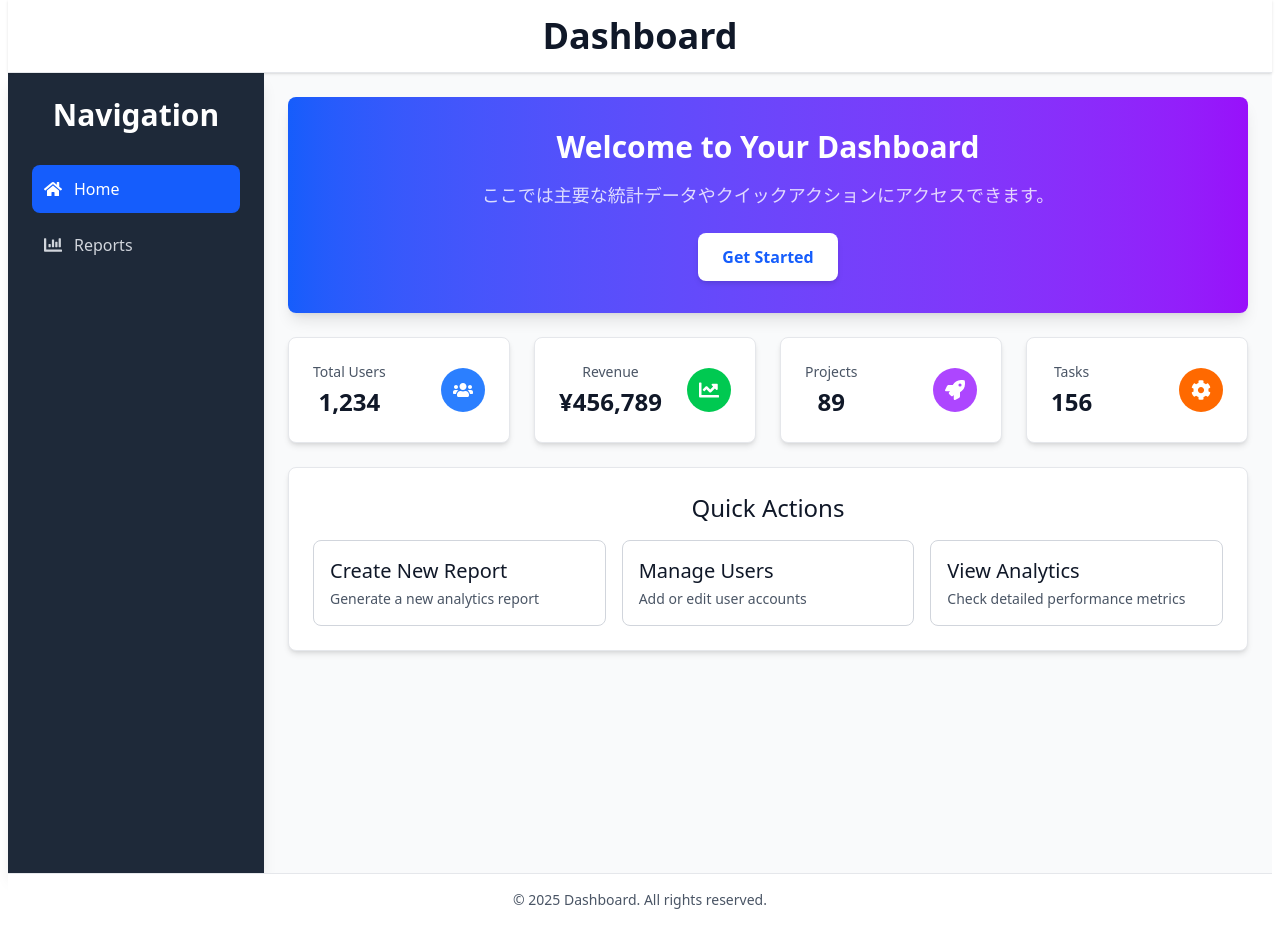
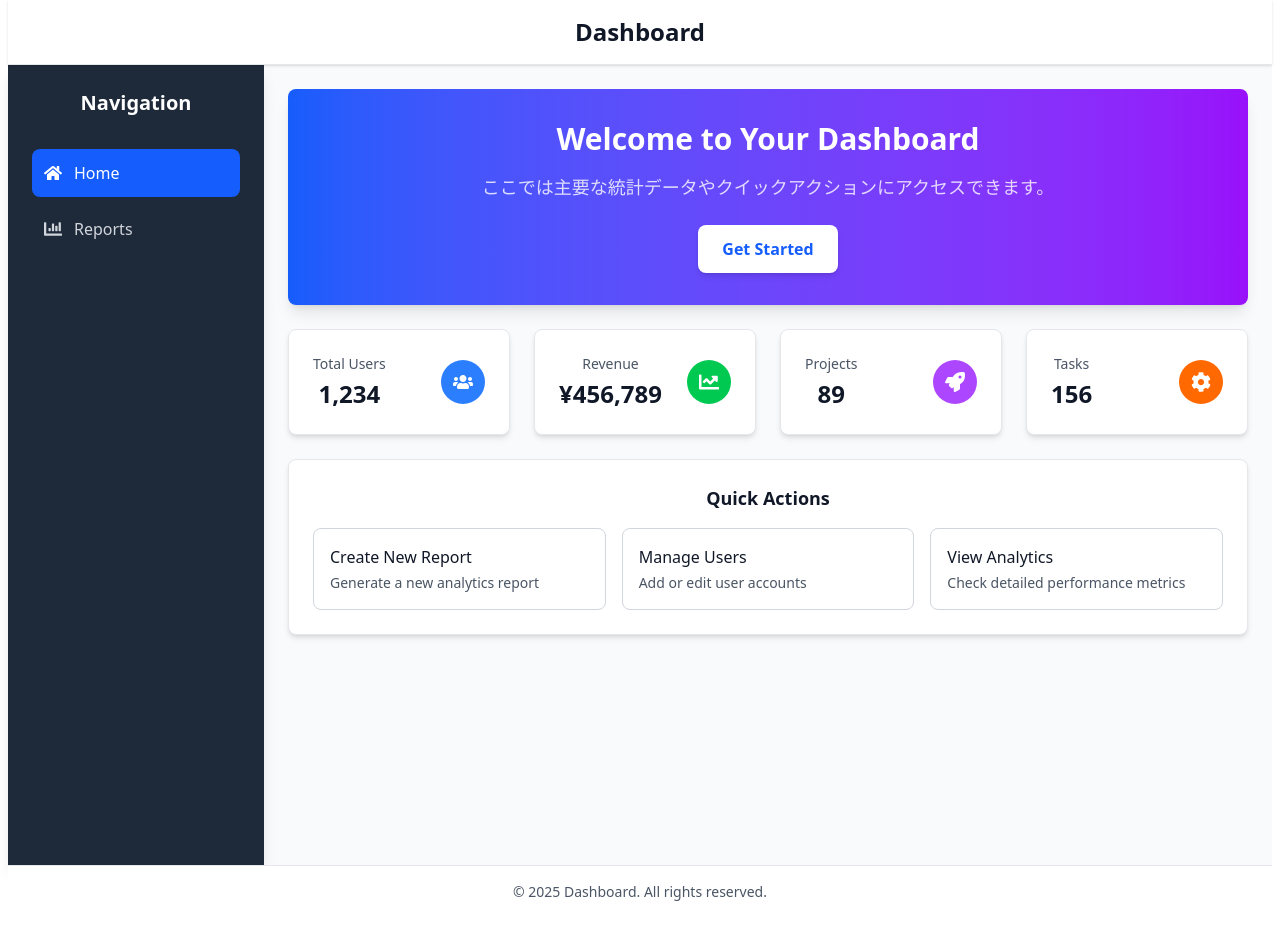
Before and after one commit to Shiori-Takanashi/react-router, a React (Vite) app: page / in a window 1280 px wide. Built offline with nearby package versions, Linux system fonts and the light colour scheme.

Commit message:
index.cssのh1指定を削除

```diff
--- a/src/index.css
+++ b/src/index.css
@@ -13,20 +13,3 @@
 body {
   @apply flex items-center justify-center min-h-screen text-center;
 }
-
-/* 見出しスタイル（階層に応じてサイズを調整） */
-h1 {
-  @apply text-4xl font-bold;
-}
-
-h2 {
-  @apply text-3xl font-semibold;
-}
-
-h3 {
-  @apply text-2xl font-medium;
-}
-
-h4 {
-  @apply text-xl font-medium;
-}
```
